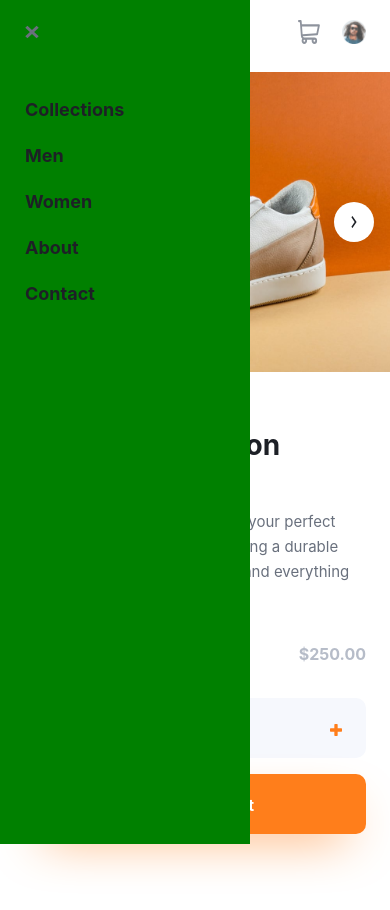
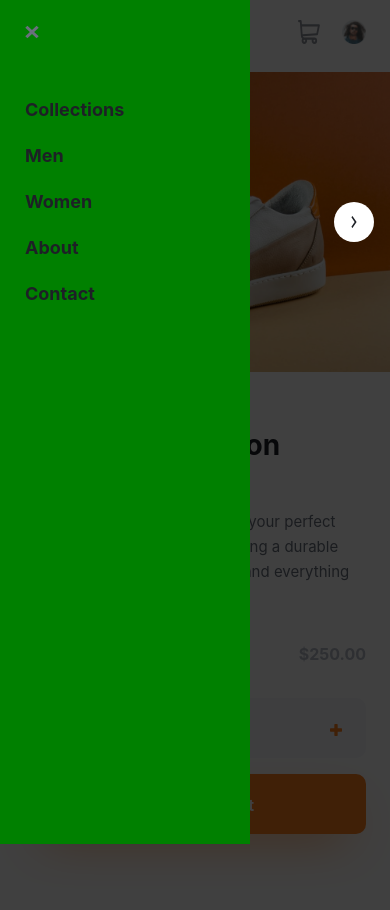
Before and after one commit to GIGAKLIBADZE/ecommerce-product-page, a React (Vite) app: page / in a window 390 px wide. Both pictures are taken after a click on the picture 32 px from the left and 32 px from the top of the page. Shown: the top 910 px of the page. Built offline with nearby package versions, Linux system fonts and the light colour scheme.

Commit message:
correct mobile menu viewing and hovering of other viewport

```diff
--- a/src/components/LayoutStyles.tsx
+++ b/src/components/LayoutStyles.tsx
@@ -5,6 +5,10 @@ export const LayoutContainer = styled.div<{ $showMobileMenu: boolean }>`
   justify-content: space-between;
   padding: 2rem 2.4rem 0 2.4rem;
   opacity: ${({ $showMobileMenu }) => ($showMobileMenu ? "0.75" : "")};
+
+  @media (min-width: 90rem) {
+    padding: 4.3rem 16.5rem;
+  }
 `;
 
 export const MenuAndLogo = styled.div`
--- a/src/components/MobileMenu.tsx
+++ b/src/components/MobileMenu.tsx
@@ -11,6 +11,34 @@ const MobileMenu: React.FC<{
 }> = ({ setShowMobileMenu }) => {
   return (
     <>
+      <div
+        style={{
+          backgroundColor: "#000000",
+          width: "100%",
+          height: "100rem",
+          position: "absolute",
+          zIndex: 1,
+          // opacity: "0.75",
+          filter: "opacity(0.75)",
+        }}
+      >
+        {/* <MobileMenuContainer>
+          <CloseIcon
+            src={Close}
+            alt="Close"
+            onClick={() => {
+              setShowMobileMenu(false);
+            }}
+          />
+          <MobileMenuNavigation>
+            <MenuListItem>Collections</MenuListItem>
+            <MenuListItem>Men</MenuListItem>
+            <MenuListItem>Women</MenuListItem>
+            <MenuListItem>About</MenuListItem>
+            <MenuListItem>Contact</MenuListItem>
+          </MobileMenuNavigation>
+        </MobileMenuContainer> */}
+      </div>
       <MobileMenuContainer>
         <CloseIcon
           src={Close}
--- a/src/components/MobileMenuStyle.tsx
+++ b/src/components/MobileMenuStyle.tsx
@@ -6,10 +6,11 @@ export const MobileMenuContainer = styled.div`
   padding: 2.5rem;
   min-height: 100vh;
   background-color: green;
-  /* position: absolute; */
-  position: fixed;
+  position: absolute;
+  /* position: relative; */
   top: 0;
   z-index: 2;
+  opacity: 1 !important;
 `;
 
 export const MobileMenuNavigation = styled.nav`
```
